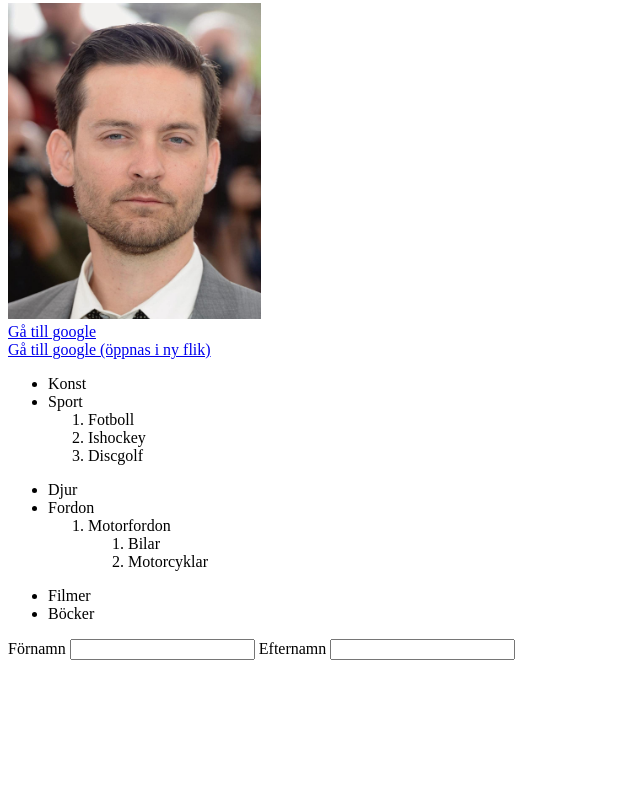
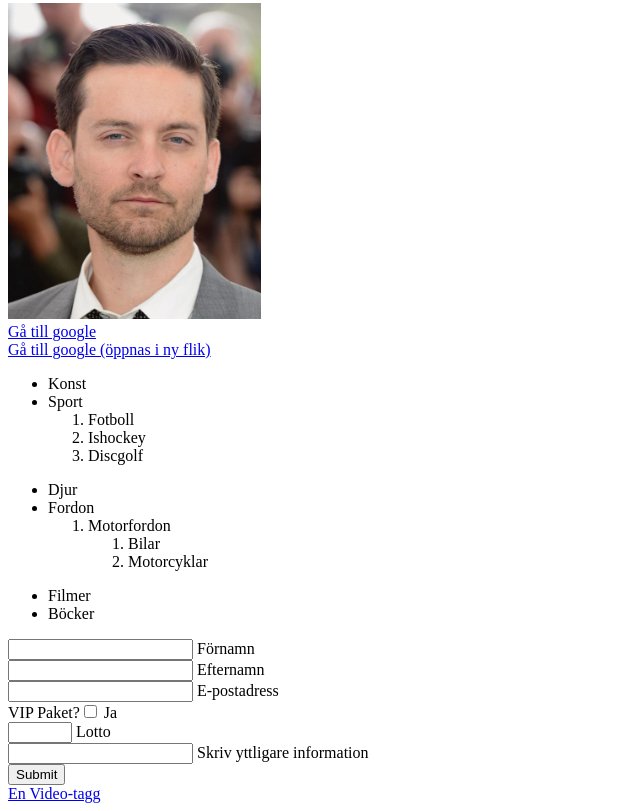
Before and after one commit to MelvinAnderhagen/HTML5-assignment, a plain HTML site: page Index.html in a window 1280 px wide. Shown: the part 401-1212 px from the top of the page, without its empty margins (0-640 px from the left). Before the commit the page ends 1069 px from the top, so only its background shows below. Drawn offline with Linux system fonts and the light colour scheme.

Commit message:
Changes to code

```diff
--- a/Index.html
+++ b/Index.html
@@ -61,13 +61,25 @@
 </ol>
 
 <div>
-    <label for="Förnamn">Förnamn</label>
-    <input type="Förnamn">
-    <label for="Efternamn">Efternamn</label>
-    <input type="Efternamn">
+    <form action="https://formshow.systementor.se">
+    <input type="text">
+    <label for="förnamn">Förnamn</label><br>
+    <input type="text">
+    <label for="efternamn">Efternamn</label><br>
+    <input type="text">
+    <label for="email">E-postadress</label><br>
+    VIP Paket?<input type="checkbox">
+    <label for="VIP">Ja</label><br>
+    <input min="1" max="100" type="number">
+    <label for="Lotto">Lotto</label><br>
+    <input type="text">
+    <label for="Info">Skriv yttligare information</label><br>
+    <input type="submit">
+</form>
 </div>
+
 <div>
-
+<a href="https://aspcodeprod.blob.core.windows.net/school-dev/Sample-AVI-Video-File-for-Testing.avi" alt="https://aspcodeprod.blob.core.windows.net/school-dev/Sample-MP4-Video-File-for-Testing.mp4">En Video-tagg</a>
 </div>
     </body>
 </html>
```
